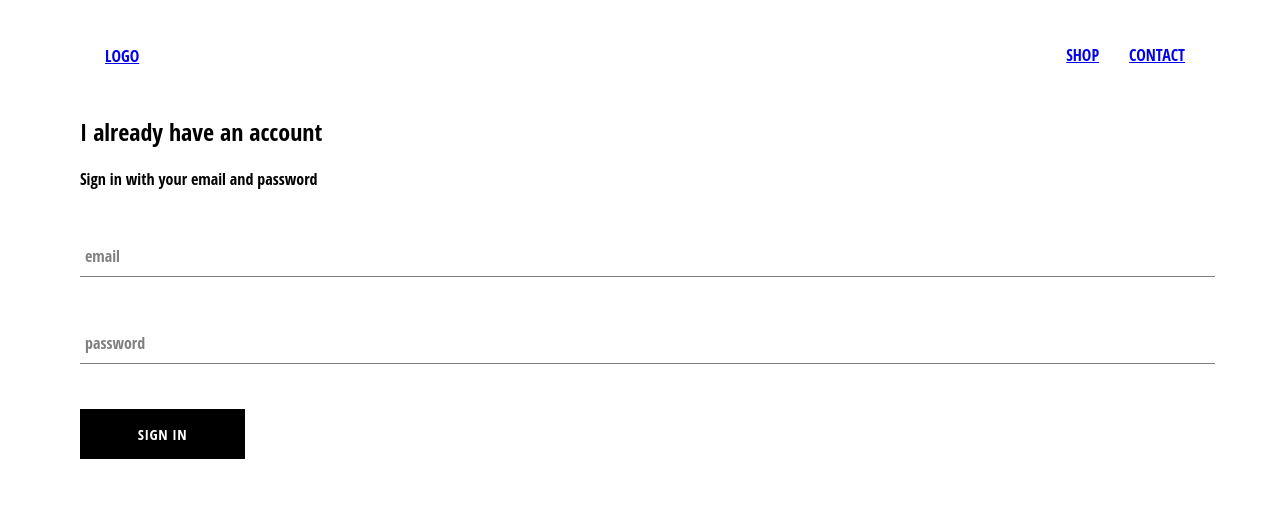
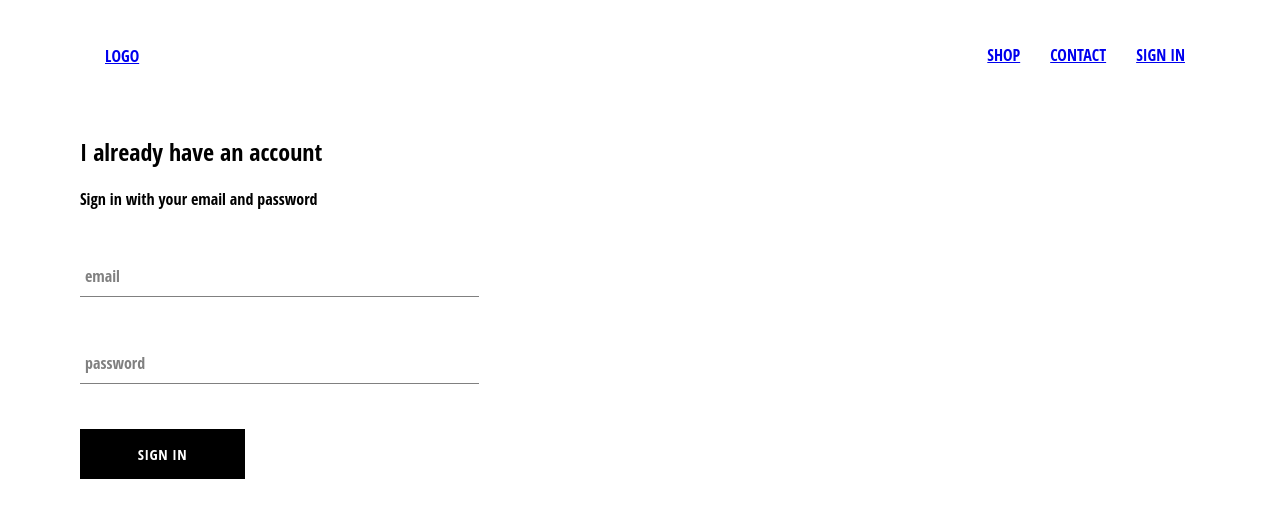
Before and after one commit to rohith788/React-Ecommerce-web, a React (Create React App) app: page /signin in a window 1280 px wide. Shown: the top 518 px of the page. Built offline with nearby package versions, Linux system fonts and the light colour scheme.

Commit message:
touch ups to the sign in component/crown svg not fixed

```diff
--- a/src/components/header/header.component.jsx
+++ b/src/components/header/header.component.jsx
@@ -18,6 +18,9 @@ const Header = () => (
             <Link className='option' to='/shop'>
                 CONTACT
             </Link>
+            <Link className='option' to='/signin'>
+                SIGN IN
+            </Link>
         </div>
     </div>
 )
--- a/src/components/sign-in/sign-in.styles.scss
+++ b/src/components/sign-in/sign-in.styles.scss
@@ -0,0 +1,6 @@
+
+.sign-in {
+    width: 30vw;
+    display: flex;
+    flex-direction: column;
+  }
```
